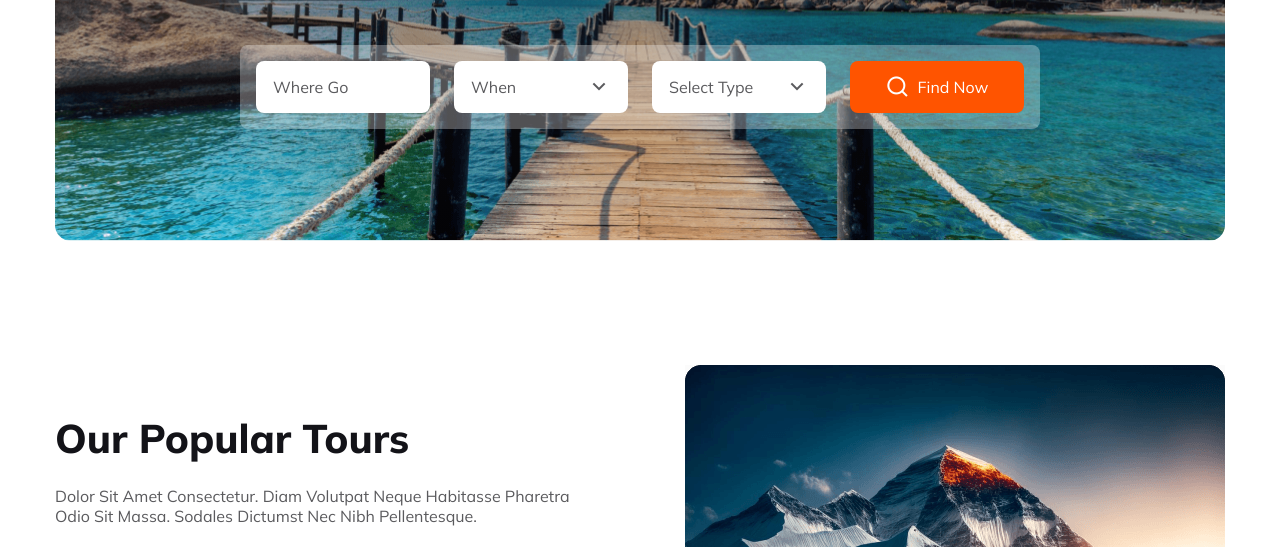
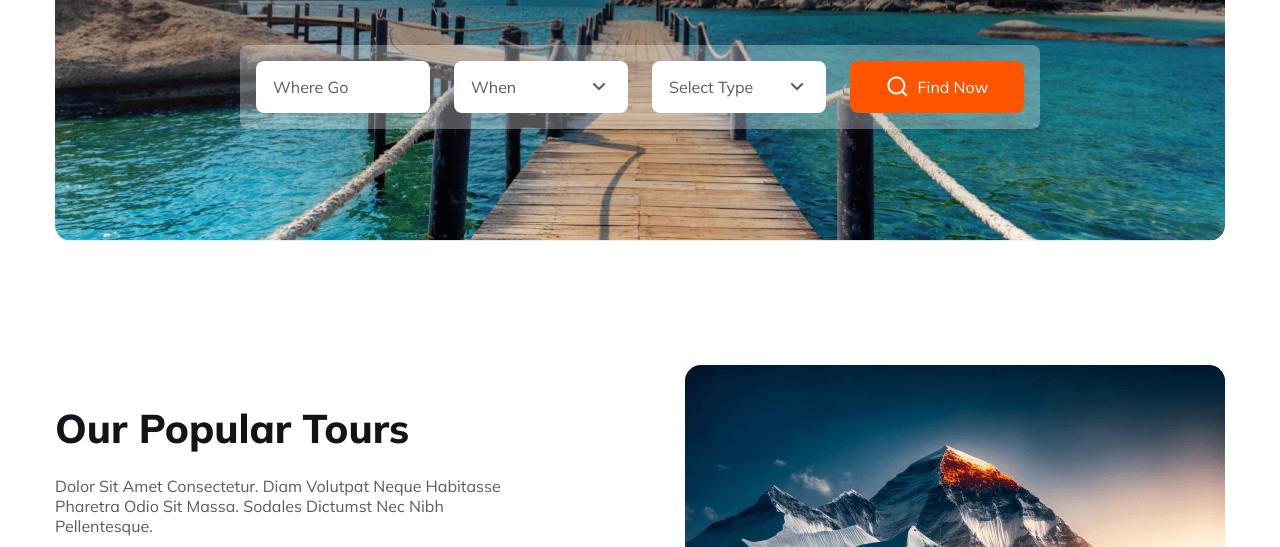
Before and after one commit to WaliullahRafi/Batch-9__Assainment-2, a plain HTML site: page index.html in a window 1280 px wide. Shown: the part 387-934 px from the top of the page. Drawn offline with nearby package versions, Linux system fonts and the light colour scheme.

Commit message:
made some changes for responsive

```diff
--- a/style.css
+++ b/style.css
@@ -252,7 +252,7 @@ p{
 
 .popular .container .content p{
     margin-top: 1.4rem;
-    max-width: 33rem;
+    max-width: 30rem;
 }
 
 .popular .container .content li{
```
